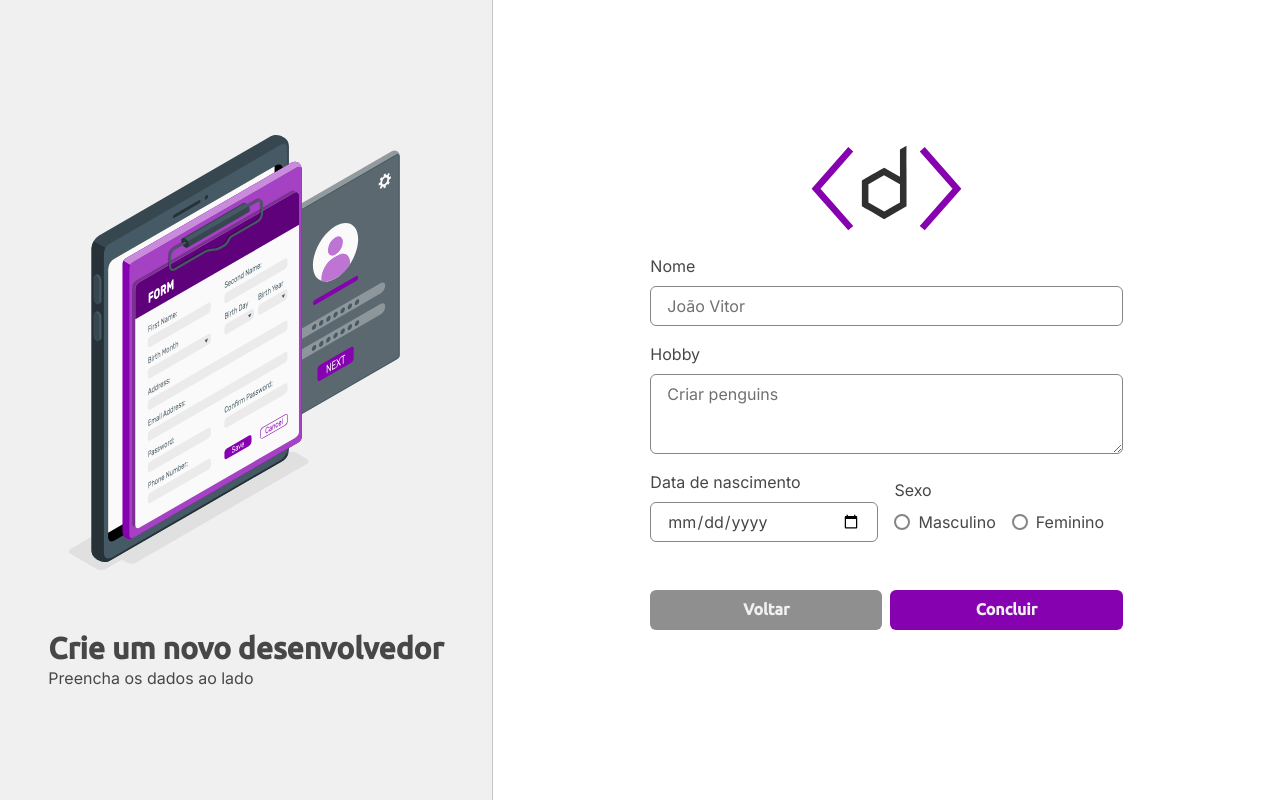
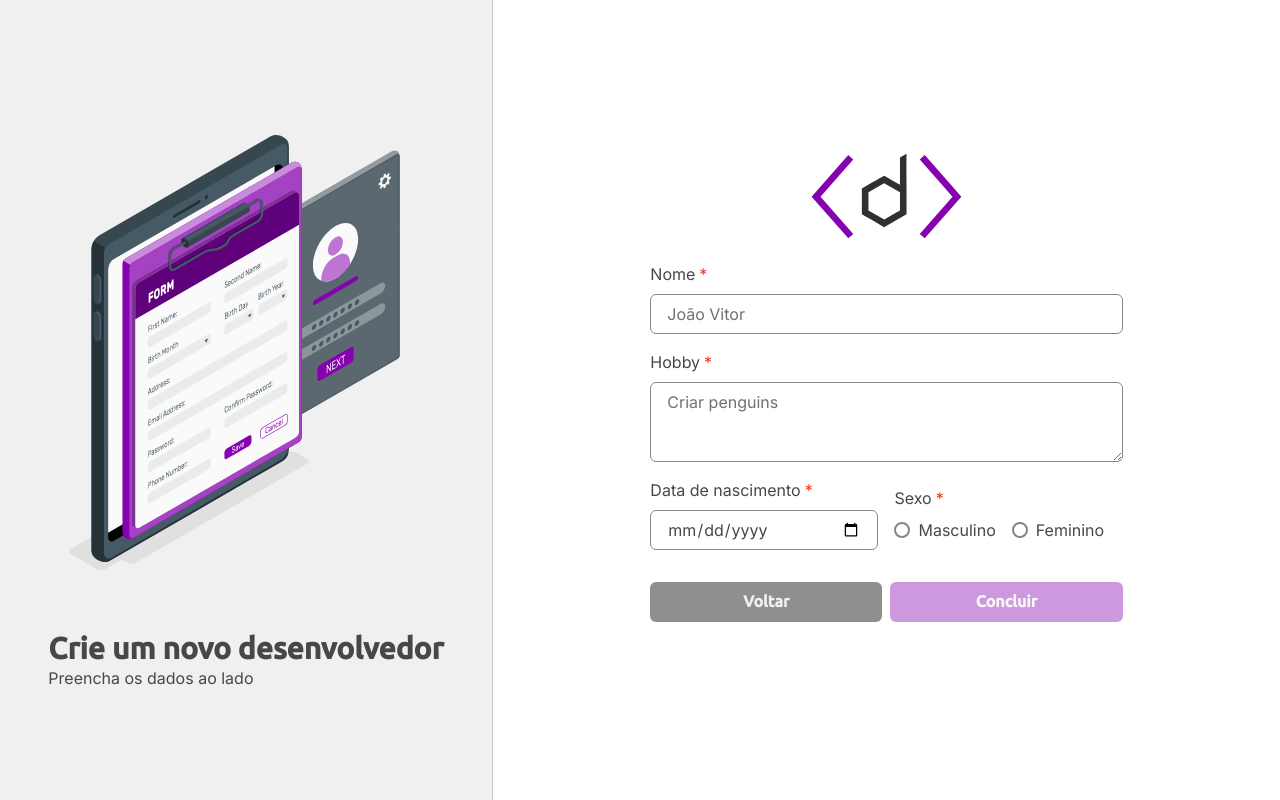
Before and after one commit to bfsgr/desenvolvedores, a React (Create React App) app in the folder client/: page /desenvolvedor/novo in a window 1280 px wide. Built offline with nearby package versions, Linux system fonts and the light colour scheme; no server answers.

Commit message:
update, create and data validation

```diff
--- a/client/src/pages/NewDev.tsx
+++ b/client/src/pages/NewDev.tsx
@@ -12,14 +12,209 @@ import {
   Img,
   Heading,
   Text,
+  chakra,
+  Spinner,
 } from "@chakra-ui/react";
 
 import illustration from "../assets/images/illustration.svg";
 import logo from "../assets/images/desenvolvedoresLogo.svg";
-import { useHistory } from "react-router-dom";
+import { useHistory, useParams } from "react-router-dom";
+import { FormEvent, useEffect, useState } from "react";
+import API from "../api";
+import toast, { Toaster } from "react-hot-toast";
+
+type NewDevParams = {
+  id?: string;
+};
+
+type DeveloperResponse = {
+  id: number;
+  nome: string;
+  hobby: string;
+  sexo: string;
+  data_nascimento: string;
+  idade: number;
+};
+
+type InputState = {
+  value: string;
+  invalid: boolean;
+  touched: boolean;
+};
 
 export function NewDev() {
   const history = useHistory();
+  const params = useParams<NewDevParams>();
+
+  const [response, setResponse] = useState<DeveloperResponse>();
+
+  const [loading, setLoading] = useState(false);
+
+  const [hasError, setHasError] = useState(true);
+
+  const [nome, setNome] = useState<InputState>({
+    value: "",
+    touched: false,
+    invalid: false,
+  });
+  const [hobby, setHobby] = useState<InputState>({
+    value: "",
+    touched: false,
+    invalid: false,
+  });
+  const [sexo, setSexo] = useState<InputState>({
+    value: "",
+    touched: false,
+    invalid: false,
+  });
+  const [dataNascimento, setDataNascimento] = useState<InputState>({
+    value: "",
+    touched: false,
+    invalid: false,
+  });
+
+  const id = params.id;
+
+  function parseResponde() {
+    if (!response) {
+      return;
+    }
+    setNome({ value: response.nome, invalid: false, touched: true });
+    setHobby({ value: response.hobby, invalid: false, touched: true });
+    setSexo({ value: response.sexo, invalid: false, touched: true });
+    setDataNascimento({
+      value: response.data_nascimento.slice(0, 10),
+      invalid: false,
+      touched: true,
+    });
+  }
+
+  function loadDev() {
+    if (id) {
+      setLoading(true);
+      API.get(`/developers/${id}`)
+        .then((res) => {
+          setLoading(false);
+          const dev = res.data as DeveloperResponse;
+          setResponse(dev);
+        })
+        .catch(() => {
+          setLoading(false);
+          history.push("/nao-encontrado");
+        });
+    }
+  }
+
+  useEffect(() => {
+    loadDev();
+  }, [id, history]);
+
+  useEffect(() => {
+    parseResponde();
+  }, [response]);
+
+  useEffect(() => {
+    let error = false;
+    if (nome.value.trim().length < 3 || nome.value.trim().length > 80) {
+      setNome({ value: nome.value, touched: nome.touched, invalid: true });
+      error = true;
+    } else {
+      setNome({ value: nome.value, touched: nome.touched, invalid: false });
+    }
+
+    if (hobby.value.trim().length < 3 || hobby.value.trim().length > 100) {
+      setHobby({ value: hobby.value, touched: hobby.touched, invalid: true });
+      error = true;
+    } else {
+      setHobby({ value: hobby.value, touched: hobby.touched, invalid: false });
+    }
+
+    if (!dataNascimento.value) {
+      setDataNascimento({
+        value: dataNascimento.value,
+        touched: dataNascimento.touched,
+        invalid: true,
+      });
+      error = true;
+    } else {
+      setDataNascimento({
+        value: dataNascimento.value,
+        touched: dataNascimento.touched,
+        invalid: false,
+      });
+    }
+
+    if (!sexo.value) {
+      setSexo({ value: sexo.value, touched: sexo.touched, invalid: true });
+      error = true;
+    } else {
+      setSexo({ value: sexo.value, touched: sexo.touched, invalid: false });
+    }
+    setHasError(error);
+  }, [
+    nome.value,
+    hobby.value,
+    sexo.value,
+    dataNascimento.value,
+    nome.touched,
+    hobby.touched,
+    sexo.touched,
+    dataNascimento.touched,
+  ]);
+
+  function handleCreate() {
+    if (hasError) {
+      return;
+    }
+
+    API.post("/developers", {
+      nome: nome.value,
+      hobby: hobby.value,
+      sexo: sexo.value,
+      data_nascimento: dataNascimento.value.slice(0, 10),
+    })
+      .then(() => {
+        toast.success("Desenvolvedor criado com sucesso!", { duration: 2000 });
+        setTimeout(() => {
+          history.push("/");
+        }, 3000);
+      })
+      .catch(() => {
+        toast.error("Algo deu errado. ", { duration: 2000 });
+      });
+  }
+  function handleUpdate() {
+    if (hasError) {
+      return;
+    }
+
+    API.put(`/developers/${id}`, {
+      nome: nome.value,
+      hobby: hobby.value,
+      sexo: sexo.value,
+      data_nascimento: dataNascimento.value.slice(0, 10),
+    })
+      .then(() => {
+        toast.success("Desenvolvedor atualizado com sucesso!", {
+          duration: 2000,
+        });
+        setTimeout(() => {
+          history.push("/");
+        }, 2000);
+      })
+      .catch(() => {
+        toast.error("Algo deu errado. ", { duration: 2000 });
+      });
+  }
+
+  function handleSubmit(ev: FormEvent) {
+    ev.preventDefault();
+    if (id) {
+      handleUpdate();
+    } else {
+      handleCreate();
+    }
+  }
 
   async function handleVoltar() {
     history.push("/");
@@ -46,7 +241,11 @@ export function NewDev() {
           mx="2rem"
           mt="1rem"
         >
+          {id ? (
+            <Heading size="lg">Atualize um desenvolvedor</Heading>
+          ) : (
             <Heading size="lg">Crie um novo desenvolvedor</Heading>
+          )}
 
           <Text>Preencha os dados ao lado</Text>
         </Flex>
@@ -58,30 +257,105 @@ export function NewDev() {
         bg="#fff"
         borderLeft="1px solid #C4C4C4"
       >
-        <Flex
-          direction="column"
-          sx={{ gap: "16px" }}
-          flex={{ base: 0.9, lg: 0.8, xl: 0.6 }}
-        >
+        <Flex direction="column" flex={{ base: 0.9, lg: 0.8, xl: 0.6 }}>
           <Flex direction="column" alignItems="center" sx={{ gap: "16px" }}>
             <Img src={logo} alt="Logo desenvolvedores" height="100px" />
+
+            {id ? (
               <Heading
                 isTruncated
                 size="lg"
-              display={{ base: "block", sm: "block", md: "block", lg: "none" }}
+                display={{
+                  base: "block",
+                  sm: "block",
+                  md: "block",
+                  lg: "none",
+                }}
+              >
+                Atualize um desenvolvedor
+              </Heading>
+            ) : (
+              <Heading
+                isTruncated
+                size="lg"
+                display={{
+                  base: "block",
+                  sm: "block",
+                  md: "block",
+                  lg: "none",
+                }}
               >
                 Crie um novo desenvolvedor
               </Heading>
+            )}
           </Flex>
-          <FormControl id="nome">
+          {loading ? (
+            <Flex minH="320" alignItems="center" justifyContent="center">
+              <Spinner size="xl" color="primary.500" thickness="4px" />
+            </Flex>
+          ) : (
+            <chakra.form onSubmit={handleSubmit}>
+              <FormControl
+                id="nome"
+                mt="16px"
+                isRequired
+                isInvalid={nome.invalid && nome.touched}
+                onFocus={() =>
+                  setNome({
+                    value: nome.value,
+                    touched: true,
+                    invalid: nome.invalid,
+                  })
+                }
+              >
                 <FormLabel>Nome</FormLabel>
-            <Input type="text" placeholder="João Vitor" />
-            <FormErrorMessage />
+                <Input
+                  type="text"
+                  placeholder="João Vitor"
+                  onChange={(ev) =>
+                    setNome({
+                      value: ev.target.value,
+                      touched: nome.touched,
+                      invalid: nome.invalid,
+                    })
+                  }
+                  value={nome.value}
+                  minLength={3}
+                  maxLength={80}
+                />
+                <FormErrorMessage>
+                  Nome deve ter entre 3 e 80 caracteres
+                </FormErrorMessage>
               </FormControl>
-          <FormControl id="hobby">
+              <FormControl
+                id="hobby"
+                mt="16px"
+                isRequired
+                isInvalid={hobby.invalid && hobby.touched}
+                onFocus={() =>
+                  setHobby({
+                    value: hobby.value,
+                    touched: true,
+                    invalid: hobby.invalid,
+                  })
+                }
+              >
                 <FormLabel>Hobby</FormLabel>
-            <Textarea resize="vertical" placeholder="Criar penguins" />
-            <FormErrorMessage />
+                <Textarea
+                  resize="vertical"
+                  placeholder="Criar penguins"
+                  onChange={(ev) =>
+                    setHobby({
+                      value: ev.target.value,
+                      touched: hobby.touched,
+                      invalid: hobby.invalid,
+                    })
+                  }
+                  value={hobby.value}
+                />
+                <FormErrorMessage>
+                  Hobby deve ter entre 3 e 100 caracteres
+                </FormErrorMessage>
               </FormControl>
               <Flex
                 direction={{
@@ -90,23 +364,66 @@ export function NewDev() {
                   md: "column",
                   lg: "row",
                 }}
+                mt="16px"
                 sx={{ gap: "16px" }}
                 alignItems="center"
               >
-            <FormControl id="data-nasc">
+                <FormControl
+                  id="data-nasc"
+                  isRequired
+                  isInvalid={dataNascimento.invalid && dataNascimento.touched}
+                  onFocus={() =>
+                    setDataNascimento({
+                      value: dataNascimento.value,
+                      touched: true,
+                      invalid: dataNascimento.invalid,
+                    })
+                  }
+                >
                   <FormLabel>Data de nascimento</FormLabel>
-              <Input type="date" />
-              <FormErrorMessage />
+                  <Input
+                    type="date"
+                    max={new Date().toISOString().slice(0, 10)}
+                    onChange={(ev) =>
+                      setDataNascimento({
+                        value: ev.target.value,
+                        touched: dataNascimento.touched,
+                        invalid: dataNascimento.invalid,
+                      })
+                    }
+                    value={dataNascimento.value}
+                  />
+                  <FormErrorMessage>Escolha uma data válida</FormErrorMessage>
                 </FormControl>
-            <FormControl id="sexo">
+                <FormControl
+                  id="sexo"
+                  isRequired
+                  isInvalid={sexo.invalid && sexo.touched}
+                  onFocus={() =>
+                    setSexo({
+                      value: sexo.value,
+                      touched: true,
+                      invalid: sexo.invalid,
+                    })
+                  }
+                >
                   <FormLabel>Sexo</FormLabel>
-              <RadioGroup>
+                  <RadioGroup
+                    onChange={(value) =>
+                      setSexo({
+                        value: value,
+                        touched: sexo.touched,
+                        invalid: sexo.invalid,
+                      })
+                    }
+                    value={sexo.value}
+                  >
                     <Stack direction="row" spacing="16px">
                       <Radio value="M">Masculino</Radio>
                       <Radio value="F">Feminino</Radio>
                     </Stack>
                   </RadioGroup>
-              <FormErrorMessage />
+                  <FormErrorMessage>Escolha um sexo</FormErrorMessage>
                 </FormControl>
               </Flex>
               <Flex
@@ -123,10 +440,15 @@ export function NewDev() {
                 >
                   Voltar
                 </Button>
-            <Button width="50%">Concluir</Button>
+                <Button width="50%" disabled={hasError} type="submit">
+                  Concluir
+                </Button>
+              </Flex>
+            </chakra.form>
+          )}
         </Flex>
       </Flex>
-      </Flex>
+      <Toaster />
     </Flex>
   );
 }
```
Lines whose indentation alone changed are shown as unchanged.
